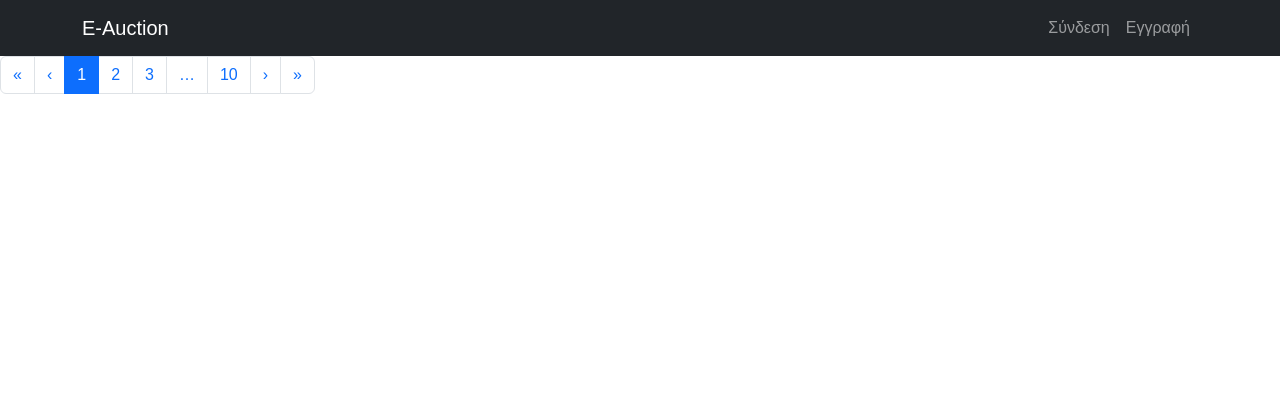
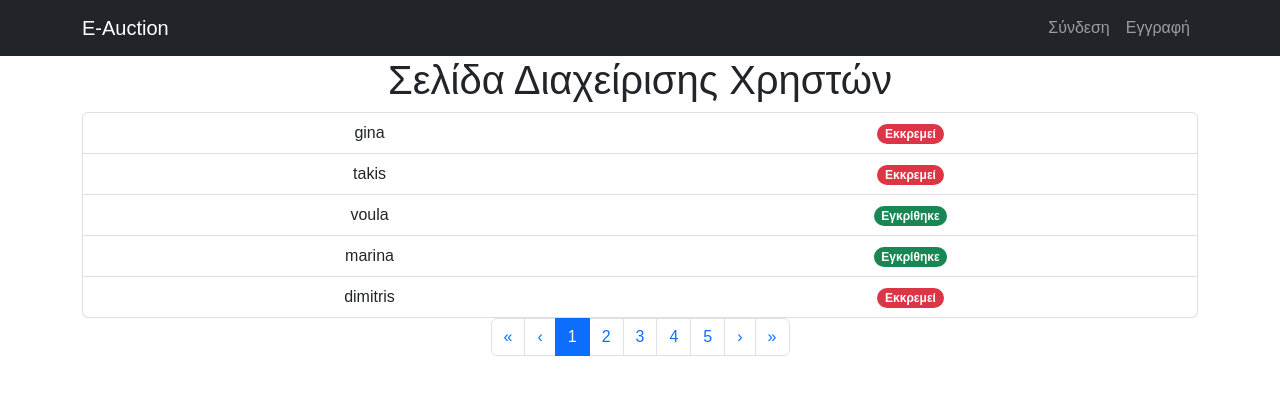
Before and after one commit to GKouv89/TEDi2022, a React (Create React App) app in the folder frontend/: page /admin in a window 1280 px wide. Shown: the top 394 px of the page. Built offline with nearby package versions, Linux system fonts and the light colour scheme.

Commit message:
Dummy admin page

```diff
--- /dev/null
+++ b/frontend/src/components/AdminPage/UsersCard.js
@@ -0,0 +1,38 @@
+import Card from 'react-bootstrap/Card'
+import Button from 'react-bootstrap/Button'
+import Badge from 'react-bootstrap/Badge'
+import ListGroup from 'react-bootstrap/ListGroup'
+import Container from 'react-bootstrap/esm/Container'
+import Row from 'react-bootstrap/esm/Row'
+import Col from 'react-bootstrap/esm/Col'
+
+function UsersCard(props){
+    console.log(props.results)
+    return(
+        <ListGroup>
+            {props.results.map((result, idx) => <UserCard key={idx} username={result.username} isPending={result.isPending} />)}
+        </ListGroup>
+    )
+}
+
+function UserCard(props){
+    return(
+        // <ListGroup.Item className="d-flex justify-content-between align-items-start">{props.username}<Badge pill bg={props.isPending ? "danger" : "success"}>{props.isPending ? 'Εκκρεμεί' : 'Εγκρίθηκε'}</Badge></ListGroup.Item>
+        <ListGroup.Item>
+            <Container className="align-items-start">
+                <Row>
+                    <Col>
+                        {props.username}
+                    </Col>
+                    <Col>
+                        <Badge pill bg={props.isPending ? "danger" : "success"}>
+                            {props.isPending ? 'Εκκρεμεί' : 'Εγκρίθηκε'}
+                        </Badge>
+                    </Col>
+                </Row>
+            </Container>
+        </ListGroup.Item>
+    )
+}
+
+export default UsersCard
--- a/frontend/src/components/MyPagination.js
+++ b/frontend/src/components/MyPagination.js
@@ -1,22 +1,21 @@
 import Pagination from 'react-bootstrap/Pagination'
 import { useState } from 'react'
-function MyPagination(){
+function MyPagination(props){
     // At most, 3 pages will show in the center,
     // as well as the first and the last one.
     // If there are fewer than 5 tabs overall, no ellipse.
-    const count = 10; // We get that from the request for the first page
     const [active, setActive] = useState(1)
     let items = [];
-    if(count > 5){
+    if(props.count > 5){
         items.push(<Pagination.Item active={1 === active} onClick={() => setActive(1)}>{1}</Pagination.Item>)
         if(active <= 3){
             items.push(<Pagination.Item active={2 === active} onClick={() => setActive(2)}>{2}</Pagination.Item>)
             items.push(<Pagination.Item active={3 === active} onClick={() => setActive(3)}>{3}</Pagination.Item>)
             items.push(<Pagination.Ellipsis />)
-        }else if(active >= count - 2){
+        }else if(active >= props.count - 2){
             items.push(<Pagination.Ellipsis />)
-            items.push(<Pagination.Item active={count - 2 === active} onClick={() => setActive(count - 2)}>{count - 2}</Pagination.Item>)
-            items.push(<Pagination.Item active={count - 1 === active} onClick={() => setActive(count - 1)}>{count - 1}</Pagination.Item>)
+            items.push(<Pagination.Item active={props.count - 2 === active} onClick={() => setActive(props.count - 2)}>{props.count - 2}</Pagination.Item>)
+            items.push(<Pagination.Item active={props.count - 1 === active} onClick={() => setActive(props.count - 1)}>{props.count - 1}</Pagination.Item>)
         }else{
             items.push(<Pagination.Ellipsis />)
             for(let i = active - 1; i <= active + 1; i++){
@@ -24,9 +23,9 @@ function MyPagination(){
             }
             items.push(<Pagination.Ellipsis />)
         }
-        items.push(<Pagination.Item active={count === active} onClick={() => setActive(count)}>{count}</Pagination.Item>)
+        items.push(<Pagination.Item active={props.count === active} onClick={() => setActive(props.count)}>{props.count}</Pagination.Item>)
     }else{
-        for(let i = 1; i <= count; i++){
+        for(let i = 1; i <= props.count; i++){
             items.push(
                 <Pagination.Item active={i === active} onClick={() => setActive(i)}>{i}</Pagination.Item>
             )
@@ -39,7 +38,7 @@ function MyPagination(){
             <Pagination.Prev onClick={() => setActive(active - 1)}/>
             {items}
             <Pagination.Next onClick={() => setActive(active + 1)}/>
-            <Pagination.Last onClick={() => setActive(count)}/>
+            <Pagination.Last onClick={() => setActive(props.count)}/>
         </Pagination>
     )
 }
--- a/frontend/src/pages/AdminPage.js
+++ b/frontend/src/pages/AdminPage.js
@@ -1,7 +1,38 @@
 import MyPagination from '../components/MyPagination'
+import UsersCard from '../components/AdminPage/UsersCard'
+import Container from 'react-bootstrap/Container'
+import Row from 'react-bootstrap/Row'
+import Col from 'react-bootstrap/Col'
+import ListGroup from 'react-bootstrap/ListGroup'
 
 export default function AdminPage(){
+    const page_size = 10; // fixed value to paginate
+    const count = 5; // dummy data atm, will come from request
+    const results = [ // dummy data atm, will come from request
+        {"username": "gina", "isPending": true},
+        {"username": "takis", "isPending": true},
+        {"username": "voula", "isPending": false},
+        {"username": "marina", "isPending": false},
+        {"username": "dimitris", "isPending": true},
+    ]
+
     return(
-        <MyPagination />
+        <Container>
+            <Row>
+                <h1>Σελίδα Διαχείρισης Χρηστών</h1>
+            </Row>
+            <Row>
+                <Col>
+                    <ListGroup>
+                        <UsersCard results={results}/>
+                    </ListGroup>
+                </Col>
+            </Row>
+            <Row>
+                <Col className="d-flex justify-content-center">
+                    <MyPagination count={count}/>
+                </Col>
+            </Row>
+        </Container>
     )
 }
```
